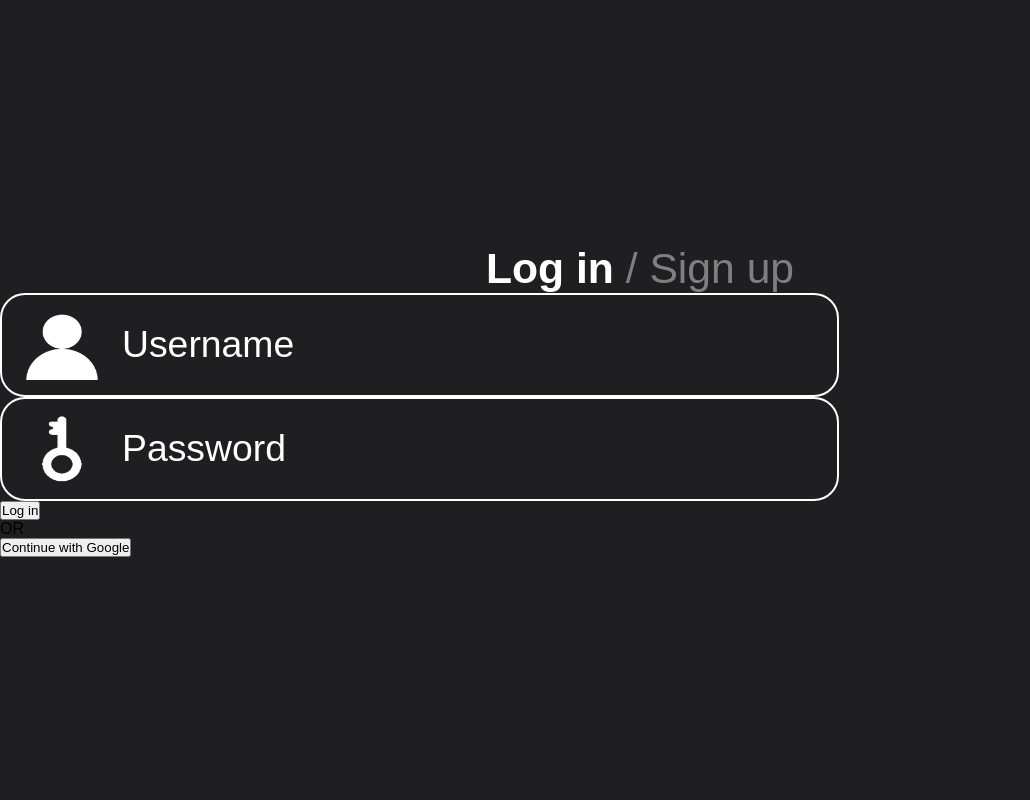
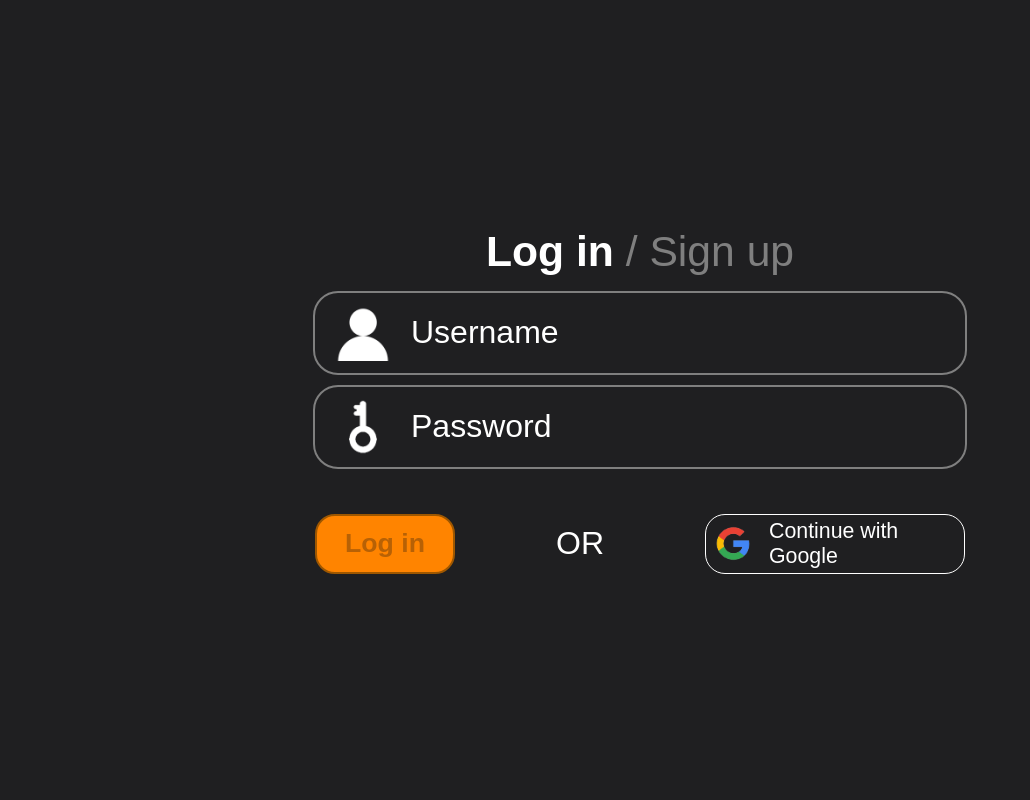
Before and after one commit to GrujicFilipRS/karten, a Flask app: page /login in a window 1280 px wide. Shown: the whole page, without its empty margins (0-1030 px from the left). Run offline with Flask 3, Linux system fonts and the light colour scheme; some web fonts are replaced.

Commit message:
Made the main page, may god help the soul reading the code (me)

```diff
--- a/static/css/base.css
+++ b/static/css/base.css
@@ -2,6 +2,7 @@
     margin: 0;
     padding: 0;
     font-family: "Jaldi", sans-serif;
+    text-decoration: none;
 }
 
 body {
@@ -21,13 +22,18 @@ body {
 
 .primary-btn:hover {
     background-color: #FF8400;
+    cursor: pointer;
+}
+
+.primary-btn:disabled {
+    background-color: #FF8400;
 }
 
 .input-field {
     display: flex;
-    width: 835px;
-    height: 100px;
-    border: 2px solid white;
+    width: 650px;
+    height: 80px;
+    border: 2px solid #7F7F7F;
     border-radius: 25px;
 }
 
@@ -37,7 +43,6 @@ body {
     display: flex;
     flex-direction: column;
     justify-content: center;
-    width: 80px;
 }
 
 .input-img img {
@@ -56,7 +61,7 @@ body {
     border: none;
     padding-left: 20px;
     color: white;
-    font-size: 28pt;
+    font-size: 24pt;
 }
 
 .input-input input:focus {
@@ -67,3 +72,40 @@ body {
     color: white;
     opacity: 1;
 }
+
+.google-cont {
+    background-color: #1F1F21;
+    border: 1px solid white;
+    width: 260px;
+    height: 60px;
+    display: flex;
+    color: white;
+    border-radius: 20px;
+    transition: 0.25s;
+}
+
+.google-cont-img {
+    display: flex;
+    justify-content: center;
+    flex-direction: column;
+    aspect-ratio: 1 / 1;
+    height: 100%;
+    margin-left: 5px;
+}
+
+.google-cont img {
+    height: 75%;
+    width: 75%;
+}
+
+.google-cont .google-cont-txt {
+    font-size: 16pt;
+    margin: 0;
+    width: calc(100% - 65px);
+    text-align: left;
+}
+
+.google-cont:hover {
+    background-color: #151516;
+    cursor: pointer;
+}
--- a/static/css/login.css
+++ b/static/css/login.css
@@ -1,8 +1,15 @@
 body {
+    display: flex;
+    justify-content: center;
+    height: 100vh;
+    width: 100vw;
+}
+
+form {
+    width: 650px;
     display: flex;
     flex-direction: column;
     justify-content: center;
-    height: 100vh;
 }
 
 .log-sign-txt p {
@@ -14,3 +21,41 @@ body {
 .grey-txt {
     color: #7F7F7F;
 }
+
+.options {
+    display: flex;
+    color: white;
+    width: 650px;
+    justify-content: space-between;
+    margin-top: 45px;
+}
+
+.options p {
+    font-size: 24pt;
+    margin-left: 35px;
+    margin-right: 35px;
+    height: 100%;
+    display: flex;
+    flex-direction: column;
+    justify-content: center;
+}
+
+.inputs {
+    width: 100%;
+    display: flex;
+    justify-content: center;
+}
+
+.user-input {
+    margin-bottom: 10px;
+    margin-top: 15px;
+}
+
+.error-msg {
+    color: red;
+    width: 100%;
+    text-align: center;
+    margin-top: 15px;
+    font-size: 20pt;
+    display: none;
+}
--- /dev/null
+++ b/static/js/login.js
@@ -0,0 +1,19 @@
+let usernameInput = document.getElementById('user');
+let pwdInput = document.getElementById('pwd');
+let loginBtn = document.getElementById('login-btn');
+
+usernameInput.addEventListener('input', function() {
+    onInputChange();
+});
+
+pwdInput.addEventListener('input', function() {
+    onInputChange();
+});
+
+function onInputChange() {
+    if (usernameInput.value == '' || pwdInput.value == '') {
+        loginBtn.disabled = true;
+    } else {
+        loginBtn.disabled = false;
+    }
+}
--- a/templates/login.html
+++ b/templates/login.html
@@ -11,29 +11,47 @@
     <title>Karten - Login</title>
 </head>
 <body>
+    <form action="/login_post" method="post">
         <div class="log-sign-txt">
             <p>
                 <b>Log in</b> <span class="grey-txt"> / Sign up</span>
             </p>
         </div>
+
+        <div class="inputs">
+            <div class="inputs-geschlechtswehrkehr">
                 <div class="input-field user-input">
                     <div class="input-img user-img"><img src="../static/img/user.png"></div>
-        <div class="input-input user-input-field"><input name="user" placeholder="Username" type="text"></div>
+                    <div class="input-input user-input-field"><input id="user" name="user" placeholder="Username" type="text"></div>
                 </div>
 
                 <div class="input-field pwd-input">
                     <div class="input-img pwd-img"><img src="../static/img/pwd.png"></div>
-        <div class="input-input pwd-input-field"><input name="pwd" placeholder="Password" type="password"></div>
+                    <div class="input-input pwd-input-field"><input id="pwd" name="pwd" placeholder="Password" type="password"></div>
+                </div>
+            </div>
         </div>
 
         <div class="options">
-        <button type="submit">Log in</button>
+            <button type="submit" class="primary-btn" id="login-btn" disabled>Log in</button>
             <p>OR</p>
             <a href="./sigma">
                 <button class="google-cont">
+                    <div class="google-cont-img">
+                        <img src="../static/img/google.png">
+                    </div>
+                    <p class="google-cont-txt">
                         Continue with Google
+                    </p>
                 </button>
             </a>
         </div>
+
+        <div class="error-msg">
+            <p>Error: error message</p>
+        </div>
+    </form>
 </body>
+
+<script src="../static/js/login.js"></script>
 </html>
```
Lines whose indentation alone changed are shown as unchanged.
